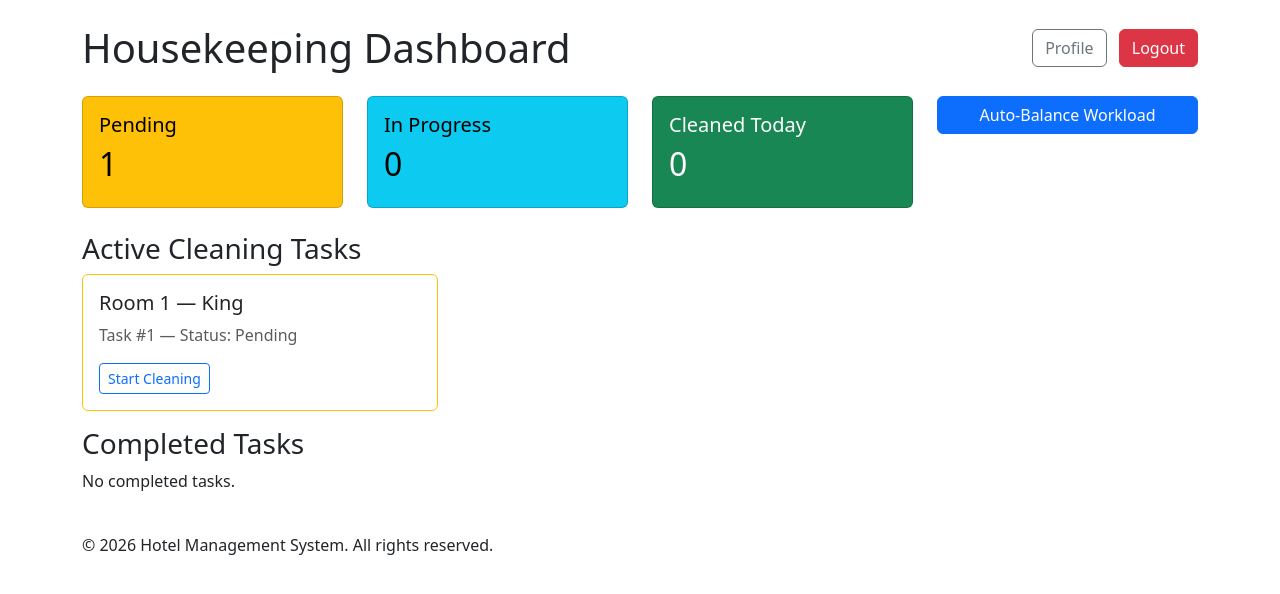
After one commit to Rubendev007/Hotel-Management-System, a Django app: page /housekeeping/ in a window 1280 px wide. The commit adds this page. Shown: the top 594 px of the page. Run offline with Django 3.2, Linux system fonts and the light colour scheme; a user stored in the database is signed in; tables that the repository leaves empty hold one stand-in row (values such as "Sample post").

Commit message:
Fix housekeeping dashboard tasks, CSRF fallback, and template routing

```diff
--- a/HMS/HMS/settings.py
+++ b/HMS/HMS/settings.py
@@ -129,6 +129,10 @@ USE_L10N = True
 
 USE_TZ = True
 
+# CSRF settings
+CSRF_COOKIE_HTTPONLY = False
+CSRF_FAILURE_VIEW = 'room.views.csrf_failure'
+
 
 # Static files (CSS, JavaScript, Images)
 # https://docs.djangoproject.com/en/3.1/howto/static-files/
--- a/HMS/HMS/urls.py
+++ b/HMS/HMS/urls.py
@@ -19,6 +19,7 @@ from django.contrib import admin
 from django.urls import path
 from accounts.views import *
 from room.views import *
+from room.views import mark_cleaned
 from hotel.views import *
 
 from django.conf import settings
@@ -69,6 +70,7 @@ urlpatterns = [
     path('verify/', verify, name="verify"),
 
     path('checkout/<str:pk>/', checkout, name='checkout'),
+    path('mark-cleaned/<str:pk>/', mark_cleaned, name='mark-cleaned'),
     path('deleteStorage/<str:pk>/', deleteStorage, name="deleteStorage"),
     path('deleteFoodMenu/<str:pk>/', deleteFoodMenu, name="deleteFoodMenu"),
     path('food-menu/', food_menu, name="food-menu"),
@@ -81,6 +83,10 @@ urlpatterns = [
     path('deleteBooking/<str:pk>/', deleteBooking, name="deleteBooking"),
     path('delete-room/<int:pk>/', delete_room, name="delete-room"),
     path('completeTask/<str:pk>/', completeTask, name="completeTask"),
+    path('housekeeping/', housekeeping_dashboard, name='housekeeping_dashboard'),
+    path('housekeeping/start/<int:task_id>/', start_cleaning_task, name='start_cleaning_task'),
+    path('housekeeping/complete/<int:task_id>/', mark_room_cleaned_task, name='mark_room_cleaned_task'),
+    path('housekeeping/rebalance/', rebalance_housekeeping_tasks, name='rebalance_housekeeping_tasks'),
 ]
 
 if settings.DEBUG:
--- a/HMS/Templates/common_pages/add-employee.html
+++ b/HMS/Templates/common_pages/add-employee.html
@@ -35,7 +35,7 @@
 
                 <div class="form-group pt-3">
                     <label for="item-type"><b>Phone Number</b></label>
-                    <input type="tel" name="phoneNumber" pattern="[0-9]{10}" maxlength="10" id="id_phoneNumber"
+                    <input type="tel" name="phoneNumber" pattern="[0-9+]{10,20}" maxlength="20" id="id_phoneNumber"
                         class="form-control border border-secondary" placeholder="5*********" required>
                 </div>
 
@@ -71,6 +71,7 @@
 
             <label class="radio-inline mr-3 for=" id_ROLES_TYPES_2">
                 <input type="radio" name="ROLES_TYPES" value="staff" required id="id_ROLES_TYPES_2"> Staff
+            <label class="radio-inline mr-3 for=" id_ROLES_TYPES_3"><input type="radio" name="ROLES_TYPES" value="housekeeping" required id="id_ROLES_TYPES_3"> Housekeeping</label>
             </label>
 
 
--- a/HMS/Templates/common_pages/authorized-employees.html
+++ b/HMS/Templates/common_pages/authorized-employees.html
@@ -1,4 +1,4 @@
-<div class="container py-4 flex-grow-1">
+<div class="container py-4 flex-grow-1"><a href="{% url 'add-employee' %}" class="btn btn-primary mb-3">+ Add Employee</a>
   <div class="card shadow-sm border-0 mb-4">
     <div class="card-body">
       <div class="d-flex align-items-center justify-content-between mb-3">
--- a/HMS/Templates/incs/nav.html
+++ b/HMS/Templates/incs/nav.html
@@ -61,11 +61,14 @@
                         <a class="dropdown-item" href="{% url 'announcements'%}">Announcements</a>
                         <a class="dropdown-item" href="{% url 'food-menu'%}">Food Menu</a>
                         <a class="dropdown-item" href="{% url 'storage'%}">Storage</a>
+                        {% elif role == 'housekeeping' %}
+                        <a class="dropdown-item" href="{% url 'housekeeping_dashboard'%}">Dashboard</a>
+                        <a class="dropdown-item" href="{% url 'announcements'%}">Announcements</a>
                         {% endif %}
                     </div>
                 </li>
                 <li class="nav-item mr-3 p-2">
-                    {% if role == 'staff' or role == 'receptionist' or role == 'admin' or role == 'manager' %}
+                    {% if role == 'staff' or role == 'receptionist' or role == 'admin' or role == 'manager' or role == 'housekeeping' %}
                     <a href="{% url 'employee-profile' user.id %}" class="nav-link">Profile</a>
                     {% endif %}
                     {% if role == 'guest' %}
--- /dev/null
+++ b/HMS/Templates/staff/housekeeping.html
@@ -0,0 +1,61 @@
+{% extends 'base_root.html' %}
+{% block extra_head %}<link href="https://cdn.jsdelivr.net/npm/bootstrap@5.3.0/dist/css/bootstrap.min.css" rel="stylesheet">{% endblock %}
+{% block content %}
+<div class="container py-4">
+  <div class="d-flex justify-content-between align-items-center mb-4">
+    <h1 class="mb-0">Housekeeping Dashboard</h1>
+    <div>
+      <a href="{% url 'employee-profile' request.user.id %}" class="btn btn-outline-secondary me-2"><i class="bi bi-person"></i> Profile</a>
+      <a href="{% url 'logout' %}" class="btn btn-danger"><i class="bi bi-box-arrow-right"></i> Logout</a>
+    </div>
+  </div>
+  <div class="row mb-4">
+    <div class="col-md-3"><div class="card text-bg-warning"><div class="card-body"><h5>Pending</h5><p class="h2">{{ total_pending }}</p></div></div></div>
+    <div class="col-md-3"><div class="card text-bg-info"><div class="card-body"><h5>In Progress</h5><p class="h2">{{ total_in_progress }}</p></div></div></div>
+    <div class="col-md-3"><div class="card text-bg-success"><div class="card-body"><h5>Cleaned Today</h5><p class="h2">{{ completed_today }}</p></div></div></div>
+    <div class="col-md-3"><form method="post">{% csrf_token %}<button name="rebalance" class="btn btn-primary w-100 h-100">Auto-Balance Workload</button></form></div>
+  </div>
+  <h3>Active Cleaning Tasks</h3>
+  <div class="row">
+  {% for t in active_tasks %}
+    <div class="col-md-4 mb-3">
+      <div class="card {% if t.status == 'pending' %}border-warning{% elif t.status == 'in_progress' %}border-info{% else %}border-success{% endif %}">
+        <div class="card-body">
+          <h5>Room {{ t.room.number|default:'?' }} — {{ t.room.roomType|default:'' }}</h5>
+          <p class="text-muted">Task #{{ t.id }} — Status: {{ t.status|title }}</p>
+          {% if t.status != 'completed' %}
+            {% if t.status == 'pending' %}
+              <a href="{% url 'start_cleaning_task' t.id %}" class="btn btn-outline-primary btn-sm">Start Cleaning</a>
+            {% elif t.status == 'in_progress' %}
+              <a href="{% url 'mark_room_cleaned_task' t.id %}" class="btn btn-outline-success btn-sm">Mark Cleaned</a>
+            {% endif %}
+          {% else %}
+            <span class="badge bg-success">Cleaned</span>
+          {% endif %}
+        </div>
+      </div>
+    </div>
+  {% empty %}
+    <p>No active cleaning tasks.</p>
+  {% endfor %}
+  </div>
+
+  <h3>Completed Tasks</h3>
+  <div class="row">
+  <div class="row">
+  {% for t in completed_tasks %}
+    <div class="col-md-4 mb-3">
+      <div class="card border-success">
+        <div class="card-body">
+          <h5>Room {{ t.room.number|default:'?' }} — {{ t.room.roomType|default:'' }}</h5>
+          <p class="text-muted">Task #{{ t.id }} — Completed: {{ t.endTime }}</p>
+          <span class="badge bg-success">Cleaned</span>
+        </div>
+      </div>
+    </div>
+  {% empty %}
+    <p>No completed tasks.</p>
+  {% endfor %}
+  </div>
+</div>
+{% endblock %}
--- a/HMS/accounts/forms.py
+++ b/HMS/accounts/forms.py
@@ -21,13 +21,13 @@ class CreateUserForm(UserCreationForm):
 class CreateEmployeeForm(ModelForm):
     class Meta:
         model = Employee
-        fields = ['phoneNumber', 'salary']
+        fields = ["salary", "phoneNumber"]
 
 
 class editEmployee(ModelForm):
     class Meta:
         model = Employee
-        fields = ["phoneNumber", "salary"]
+        fields = ["salary"]
 
 
 class editUser(ModelForm):
@@ -47,6 +47,7 @@ class ROLES(forms.Form):
         ('manager', 'manager'),
         ('receptionist', 'receptionist'),
         ('staff', 'staff'),
+        ('housekeeping', 'Housekeeping'),
     ]
     ROLES_TYPES = forms.CharField(
         widget=forms.RadioSelect(choices=ROLES_TYPES))
--- a/HMS/accounts/models.py
+++ b/HMS/accounts/models.py
@@ -57,6 +57,8 @@ class Task(models.Model):
     ]
     employee = models.ForeignKey(
         Employee, null=True, on_delete=models.CASCADE)
+    room = models.ForeignKey(
+        'room.Room', null=True, blank=True, on_delete=models.SET_NULL)
     startTime = models.DateTimeField(auto_now_add=True)
     endTime = models.DateTimeField(null=True, blank=True)
     description = models.TextField()
--- a/HMS/accounts/templates/accounts/login.html
+++ b/HMS/accounts/templates/accounts/login.html
@@ -92,7 +92,7 @@
 
 
                 <div class="d-flex justify-content-center form_container">
-                    <form method="POST" action="">
+                    <form method="POST" action="" autocomplete="off">
                         {% csrf_token %}
                         <div class="input-group mb-3">
                             <div class="input-group-append">
--- a/HMS/hotel/views.py
+++ b/HMS/hotel/views.py
@@ -25,6 +25,8 @@ def home(request):
     role = str(user_groups[0]) if user_groups.exists() else 'guest'
     if role == "admin" or role == "manager":
         return redirect('admin_dashboard')
+    if role == "housekeeping":
+        return redirect('housekeeping_dashboard')
     if role != "guest":
         return redirect("employee-profile", pk=request.user.id)
     else:
@@ -200,6 +202,8 @@ def announcements(request):
     user_groups = request.user.groups.all()
     role = str(user_groups[0]) if user_groups.exists() else 'guest'
     path = role + "/"
+    if role == 'housekeeping':
+        path = 'staff/'
 
     announcements = Announcement.objects.all()
     context = {
--- a/HMS/room/models.py
+++ b/HMS/room/models.py
@@ -20,6 +20,7 @@ class Room(models.Model):
     price = models.FloatField()
     statusStartDate = models.DateField(null=True)
     statusEndDate = models.DateField(null=True)
+    status = models.CharField(max_length=20, default='available', blank=True)
     image = models.ImageField(upload_to='room_images/', null=True, blank=True)
 
     def __str__(self):
--- a/HMS/room/views.py
+++ b/HMS/room/views.py
@@ -8,7 +8,9 @@ from django.core.mail import send_mail
 from django.conf import settings
 from django.contrib import messages
 from django.contrib.auth.models import Group, User
+from django.http import HttpResponse
 
+from django.utils import timezone
 from datetime import datetime, date, timedelta
 import random
 # Create your views here.
@@ -16,7 +18,13 @@ from accounts.models import *
 from room.models import *
 from hotel.models import *
 from .forms import *
+from housekeeping_utils import rebalance_cleaning_tasks
 
+
+
+def csrf_failure(request, reason=""):
+    messages.error(request, "Your session expired or changed. Please try logging in again.")
+    return redirect('login')
 
 
 @ login_required(login_url='login')
@@ -24,6 +32,9 @@ def rooms(request):
     user_groups = request.user.groups.all()
     role = str(user_groups[0]) if user_groups.exists() else 'guest'
     path = role + "/"
+    # Housekeeping uses staff template since no housekeeping/rooms.html exists
+    if role == 'housekeeping':
+        path = 'staff/'
     rooms = Room.objects.all()
     firstDayStr = None
     lastDateStr = None
@@ -789,11 +800,37 @@ def checkout(request, pk):
         b.save()
 
     # Reset static room fields as backup
+    room.status = 'cleaning'
+    room.statusStartDate = None
+    room.statusEndDate = None
+    room.save()
+    # Auto-assign housekeeping task
+    try:
+        from housekeeping_utils import assign_housekeeping_task
+        assign_housekeeping_task(room)
+    except Exception:
+        pass
+    messages.success(request, f"Checked out Room {room.number}.")
+    return redirect('rooms')
+
+
+@login_required(login_url='login')
+def mark_cleaned(request, pk):
+    user_groups = request.user.groups.all()
+    role = str(user_groups[0]) if user_groups.exists() else 'guest'
+    if role not in ('manager', 'admin', 'receptionist', 'guest'):
+        return redirect('rooms')
+    room = Room.objects.get(number=pk)
     room.status = 'available'
     room.statusStartDate = None
     room.statusEndDate = None
     room.save()
-    messages.success(request, f"Checked out Room {room.number}.")
+    messages.success(request, f"Room {room.number} marked cleaned.")
+    try:
+        from housekeeping_utils import rebalance_cleaning_tasks
+        rebalance_cleaning_tasks()
+    except Exception:
+        pass
     return redirect('rooms')
 
 
@@ -810,3 +847,117 @@ def delete_room(request, pk):
         messages.success(request, f"Room {room_number} deleted successfully.")
         return redirect('rooms')
     return redirect('rooms')
+
+
+@login_required(login_url='login')
+def housekeeping_dashboard(request):
+    user_groups = request.user.groups.all()
+    role = str(user_groups[0]) if user_groups.exists() else 'guest'
+    path = role + "/"
+    today = date.today()
+
+    cleaning_tasks = Task.objects.filter(category='cleaning').select_related('room', 'employee')
+    active_tasks = cleaning_tasks.filter(status__in=['pending', 'in_progress'])
+    completed_tasks = cleaning_tasks.filter(status='completed')
+
+    total_pending = active_tasks.count()
+    total_in_progress = active_tasks.filter(status='in_progress').count()
+    completed_today = completed_tasks.count()
+
+    if request.method == 'POST':
+        if 'rebalance' in request.POST:
+            try:
+                from housekeeping_utils import rebalance_cleaning_tasks
+                rebalance_count = rebalance_cleaning_tasks()
+                messages.info(request, f"Rebalanced {rebalance_count} pending tasks.")
+            except Exception as e:
+                messages.error(request, f"Rebalance failed: {e}")
+            return redirect('housekeeping_dashboard')
+
+    context = {
+        'role': role,
+        'cleaning_tasks': cleaning_tasks,
+        'active_tasks': active_tasks,
+        'completed_tasks': completed_tasks,
+        'total_pending': total_pending,
+        'total_in_progress': total_in_progress,
+        'completed_today': completed_today,
+    }
+    return render(request, "staff/housekeeping.html", context)
+
+
+@login_required(login_url='login')
+def start_cleaning_task(request, task_id):
+    user_groups = request.user.groups.all()
+    role = str(user_groups[0]) if user_groups.exists() else 'guest'
+    if role not in ('manager', 'admin', 'receptionist', 'staff', 'housekeeping'):
+        return redirect('rooms')
+    # Try task ID first; fall back to room number
+    try:
+        task = Task.objects.get(id=task_id)
+    except Task.DoesNotExist:
+        try:
+            task = Task.objects.filter(room__number=task_id, status__in=['pending', 'in_progress']).first()
+            if not task:
+                task = Task.objects.filter(room__number=task_id, category='cleaning').order_by('-startTime').first()
+        except Exception:
+            task = None
+    if not task:
+        # No task found by ID or room number — try to find/create a task for this room
+        room = None
+        try:
+            room = Room.objects.get(number=task_id)
+        except Room.DoesNotExist:
+            try:
+                room = Room.objects.get(id=task_id)
+            except Room.DoesNotExist:
+                room = None
+        if room:
+            task, created = Task.objects.get_or_create(
+                room=room,
+                category='cleaning',
+                defaults={'status': 'pending', 'employee': None}
+            )
+            if not created and task.status == 'completed':
+                task.status = 'pending'
+                task.save()
+        else:
+            from django.shortcuts import get_object_or_404
+            task = get_object_or_404(Task, id=task_id)
+    task.status = 'in_progress'
+    task.save()
+    messages.info(request, f"Started cleaning Room {task.room.number if task.room else '?'}.")
+    return redirect('housekeeping_dashboard')
+
+
+@login_required(login_url='login')
+def mark_room_cleaned_task(request, task_id):
+    user_groups = request.user.groups.all()
+    role = str(user_groups[0]) if user_groups.exists() else 'guest'
+    if role not in ('manager', 'admin', 'receptionist', 'staff', 'housekeeping'):
+        return redirect('rooms')
+    try:
+        task = Task.objects.get(id=task_id)
+    except Task.DoesNotExist:
+        task = Task.objects.filter(room__number=task_id, category='cleaning').order_by('-startTime').first()
+    if not task:
+        from django.shortcuts import get_object_or_404
+        task = get_object_or_404(Task, id=task_id)
+    task.status = 'completed'
+    task.endTime = timezone.now()
+    task.save()
+    if task.room:
+        task.room.status = 'available'
+        task.room.save()
+    messages.success(request, f"Room {task.room.number if task.room else '?'} marked cleaned via task.")
+    return redirect('housekeeping_dashboard')
+
+@login_required(login_url='login')
+def rebalance_housekeeping_tasks(request):
+    try:
+        from housekeeping_utils import rebalance_cleaning_tasks
+        rebalance_cleaning_tasks()
+        messages.info(request, "Housekeeping workload rebalanced.")
+    except Exception as e:
+        messages.error(request, f"Rebalance failed: {e}")
+    return redirect('housekeeping_dashboard')
```
Also changed, not shown: HMS/Templates/housekeeping/employee-profile.html (added, +7 -0 lines), HMS/Templates/receptionist/rooms.html (+9 -16 lines), HMS/accounts/views.py (+15 -3 lines), HMS/housekeeping_utils.py (added, +62 -0 lines), HMS/accounts/migrations/0004_add_task_room.py (added), HMS/room/migrations/0006_add_room_status.py (added), 1 other file.
